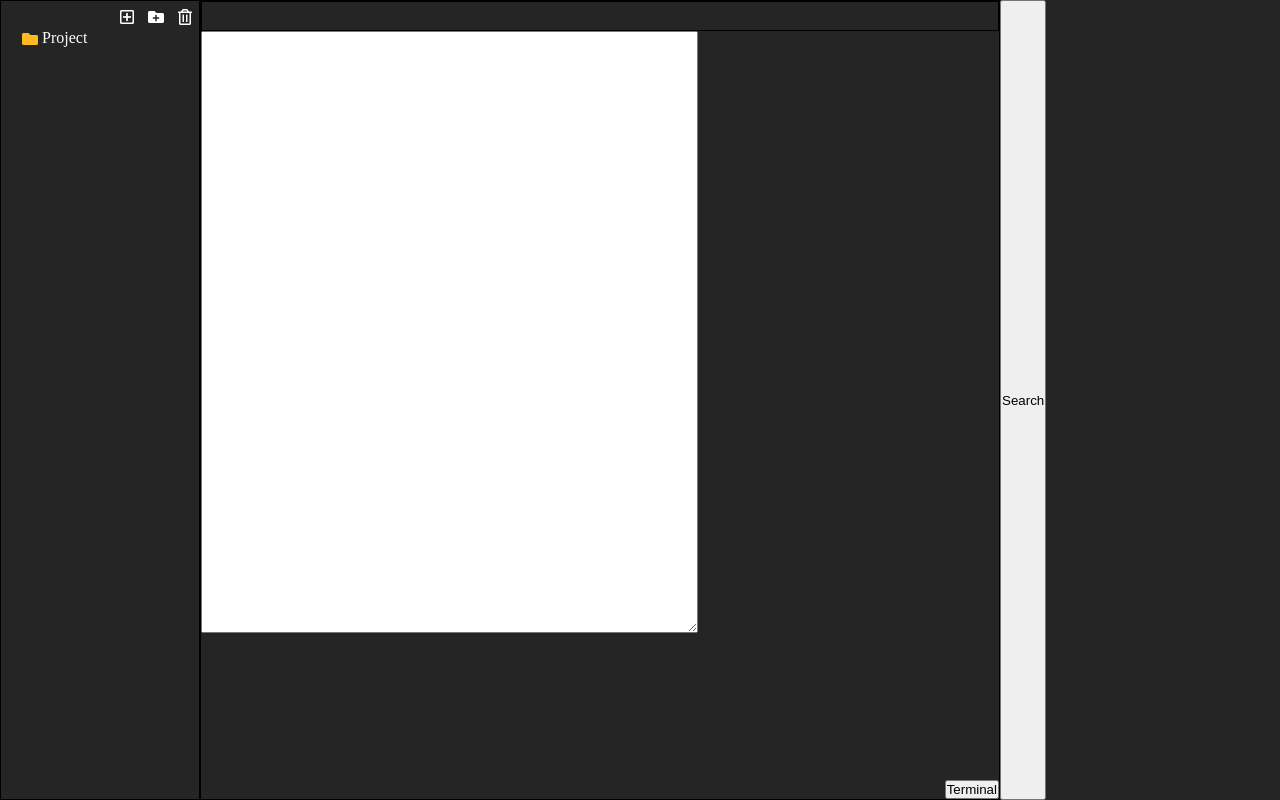
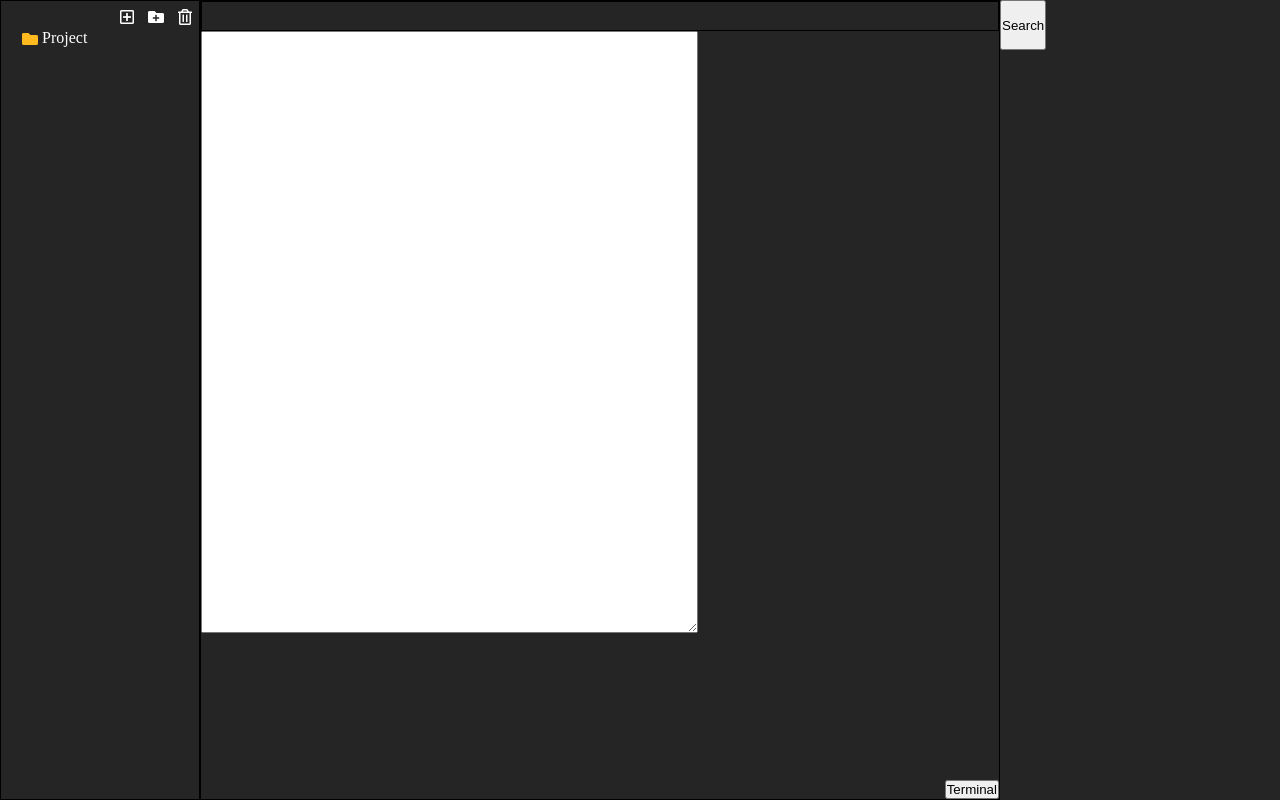
Before and after one commit to KhachTonoyan/LiveEditor, a plain HTML site: page index.html in a window 1280 px wide. Drawn offline with Linux system fonts and the light colour scheme.

Commit message:
resized button

```diff
--- a/index.html
+++ b/index.html
@@ -31,7 +31,7 @@
         </div>
 
 
-        <button id = "search"> Search </button>
+        <button id = "searchBtn"> Search </button>
     </div>
     <script src="script.js" type="module"></script>
 </body>
--- a/src/Search/SearchController.js
+++ b/src/Search/SearchController.js
@@ -11,7 +11,7 @@ class Controller {
     }
 
     initView(){
-        document.getElementById("search").addEventListener('click', () => {
+        document.getElementById("searchBtn").addEventListener('click', () => {
             this.view.openSearchWindow()
         });
 
--- a/style.css
+++ b/style.css
@@ -56,7 +56,6 @@
 /*search start*/
 
 .searchPanel {
-  /* background-color: #1e1e1e; */
   background-color: rgba(30, 30, 30, 96%);
   color: #0e6b0e;
   width: 700px;
@@ -75,6 +74,10 @@
   width: 25px;
   float: right;
   font-size: large;
+}
+
+#searchBtn{
+  height: 50px;
 }
 
 /*search end*/
```
